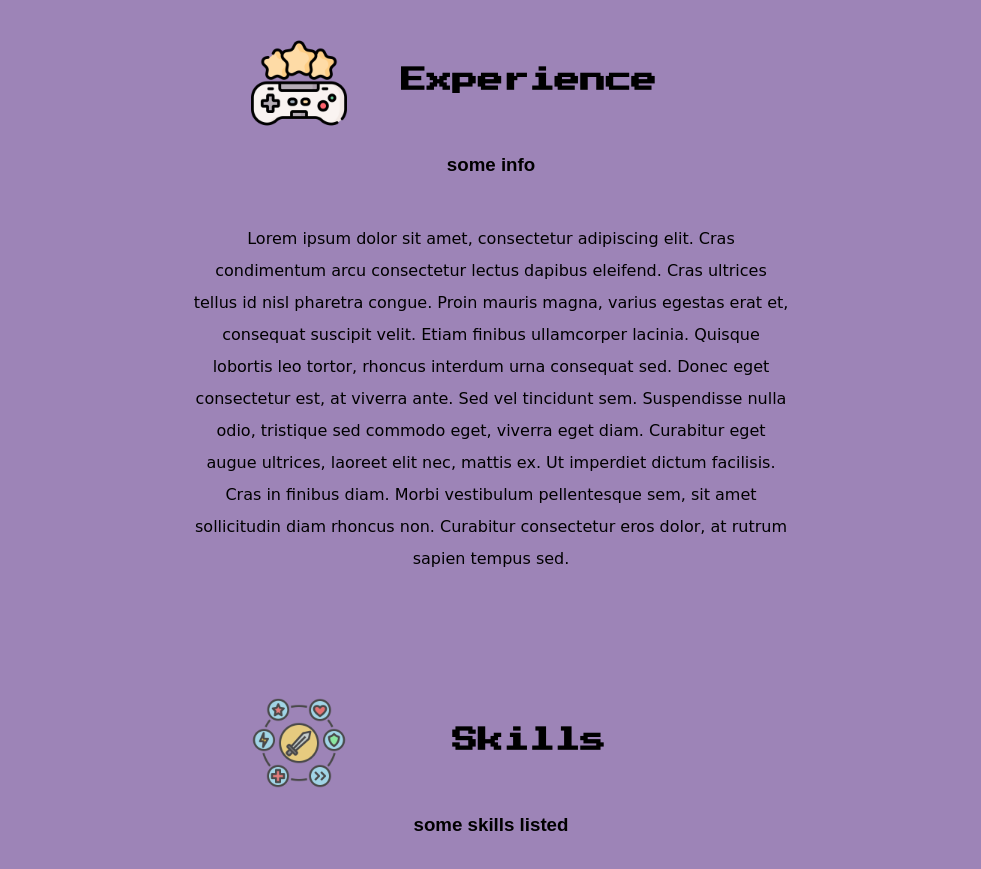
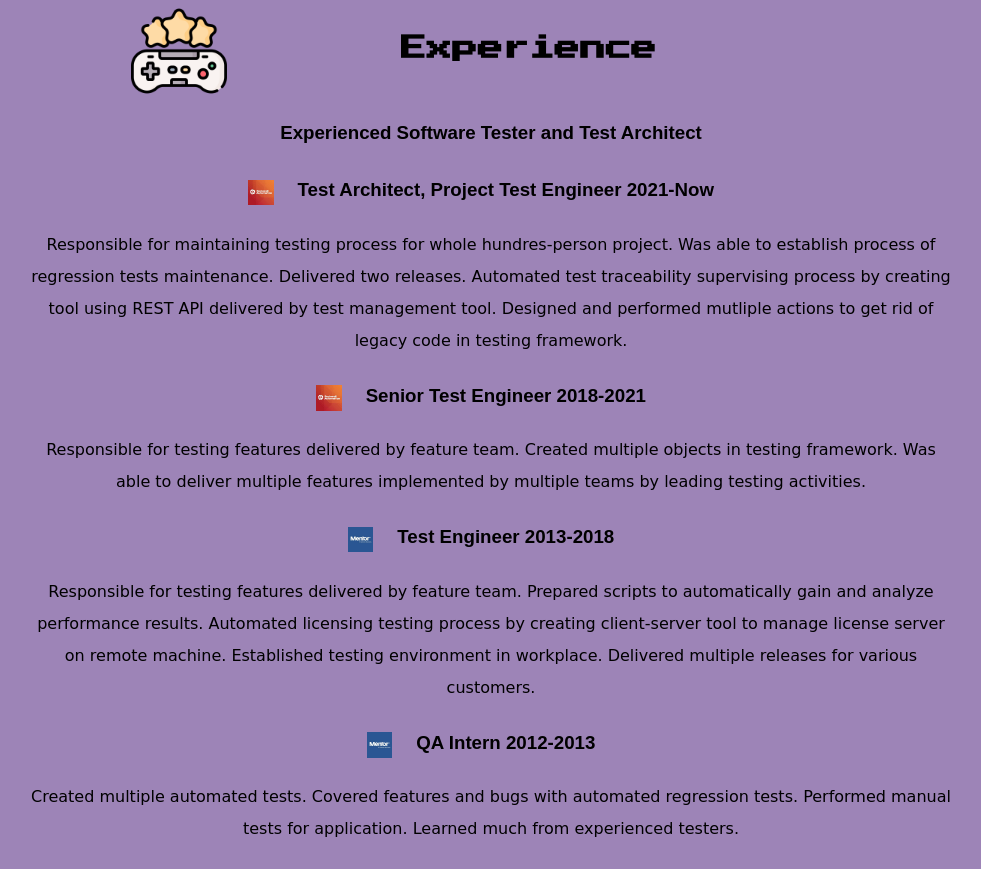
Before and after one commit to mgoszcz/my-site, a plain HTML site: page index.html in a window 1280 px wide. Shown: the part 1334-2203 px from the top of the page, without its empty margins (149-1130 px from the left). Drawn offline with Linux system fonts and the light colour scheme; a web font is replaced by a local one.

Commit message:
Added experience rows

```diff
--- a/css/style.css
+++ b/css/style.css
@@ -72,25 +72,25 @@ hr {
 }
 
 .about-me {
-    width: 50%;
+    width: 75%;
     margin: 100px auto;
     line-height: 2;
 }
 
 .experience {
-    width: 50%;
+    width: 75%;
     margin: 100px auto;
     line-height: 2;
 }
 
 .my-skills {
-    width: 50%;
+    width: 75%;
     margin: 100px auto;
     line-height: 2;
 }
 
 .my-hobbies {
-    width: 50%;
+    width: 75%;
     margin: 100px auto;
     line-height: 2;
 }
@@ -109,6 +109,18 @@ hr {
     font-size: min(2em, 2vmax);
 }
 
+
+.workplace-image {
+    width: min(2vmax ,50px);
+    vertical-align: middle;
+}
+
+.experience-header {
+    display: inline;
+    text-align: left;
+    margin-left: 0;
+}
+
 .bottom-container {
     background-color: #3D087B;
     padding: 50px;
--- a/index.html
+++ b/index.html
@@ -38,8 +38,41 @@
             <img class="header-icon" src="images/game.png">
             <h1 class="header-text">Experience</h1>
         </div>
-        <h3>some info</h3>
-        <p>Lorem ipsum dolor sit amet, consectetur adipiscing elit. Cras condimentum arcu consectetur lectus dapibus eleifend. Cras ultrices tellus id nisl pharetra congue. Proin mauris magna, varius egestas erat et, consequat suscipit velit. Etiam finibus ullamcorper lacinia. Quisque lobortis leo tortor, rhoncus interdum urna consequat sed. Donec eget consectetur est, at viverra ante. Sed vel tincidunt sem. Suspendisse nulla odio, tristique sed commodo eget, viverra eget diam. Curabitur eget augue ultrices, laoreet elit nec, mattis ex. Ut imperdiet dictum facilisis. Cras in finibus diam. Morbi vestibulum pellentesque sem, sit amet sollicitudin diam rhoncus non. Curabitur consectetur eros dolor, at rutrum sapien tempus sed.</p>
+        <h3>Experienced Software Tester and Test Architect</h3>
+        <div class="experience-row">
+            <img class="workplace-image" src="images/rockwell.jpg">
+            <h3 class="experience-header">Test Architect, Project Test Engineer 2021-Now</h3>
+            <p>
+                Responsible for maintaining testing process for whole hundres-person project. Was able to establish process of regression tests maintenance. Delivered two
+                releases. Automated test traceability supervising process by creating tool using REST API delivered by test management tool. Designed and performed mutliple
+                actions to get rid of legacy code in testing framework.
+            </p>
+        </div>
+        <div class="experience-row">
+            <img class="workplace-image" src="images/rockwell.jpg">
+            <h3 class="experience-header">Senior Test Engineer 2018-2021</h3>
+            <p>
+                Responsible for testing features delivered by feature team. Created multiple objects in testing framework. Was able to deliver multiple features implemented by
+                multiple teams by leading testing activities.
+            </p>
+        </div>
+        <div class="experience-row">
+            <img class="workplace-image" src="images/mentor.jpg">
+            <h3 class="experience-header">Test Engineer 2013-2018</h3>
+            <p>
+                Responsible for testing features delivered by feature team. Prepared scripts to automatically gain and analyze performance results. Automated licensing testing
+                process by creating client-server tool to manage license server on remote machine. Established testing environment in workplace. Delivered multiple releases
+                for various customers.
+            </p>
+        </div>
+        <div class="experience-row">
+            <img class="workplace-image" src="images/mentor.jpg">
+            <h3 class="experience-header">QA Intern 2012-2013</h3>
+            <p>
+                Created multiple automated tests. Covered features and bugs with automated regression tests. Performed manual tests for application. Learned much from
+                experienced testers.
+            </p>
+        </div>
     </div>
     <div class="my-skills">
         <div class="header">
```
